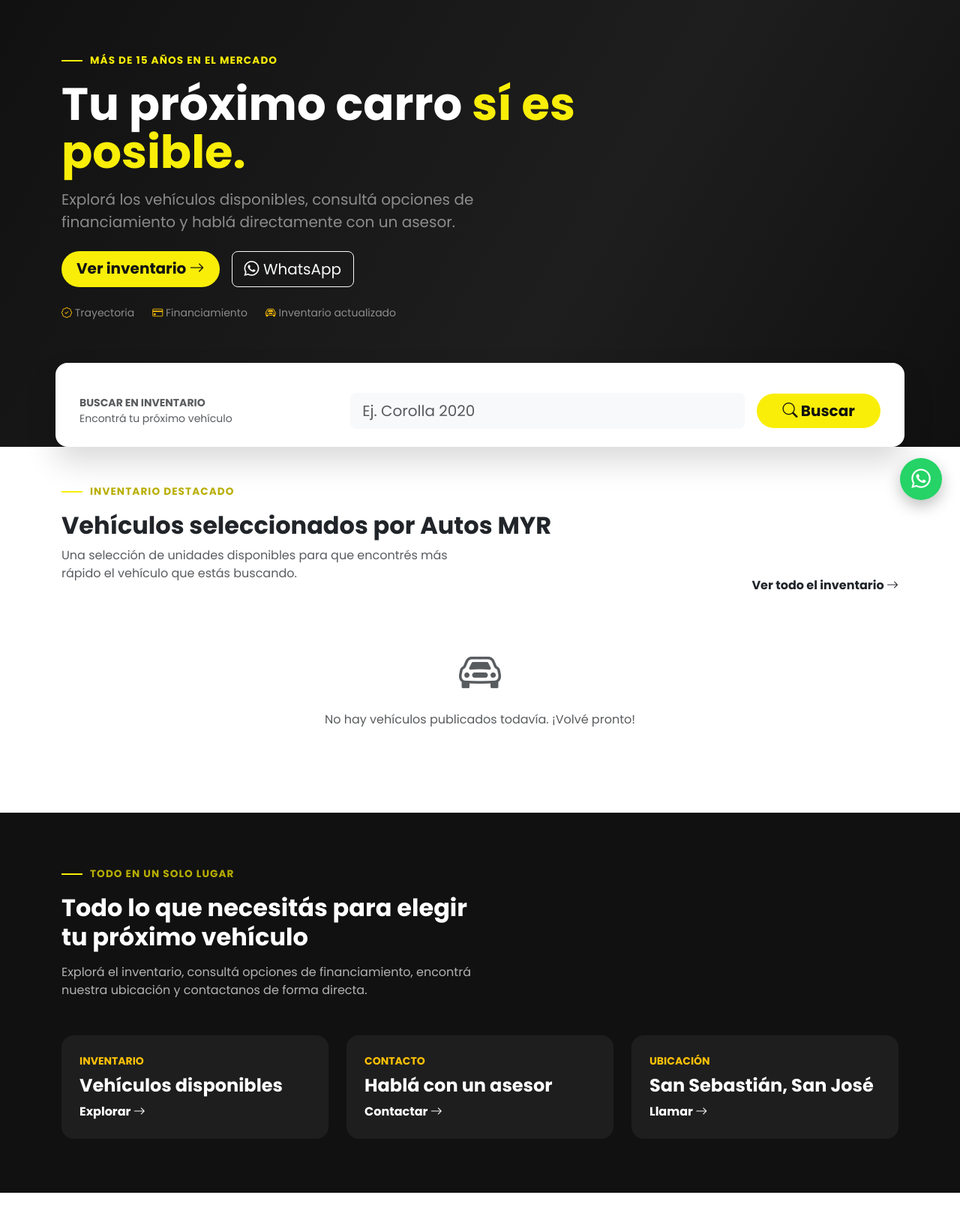
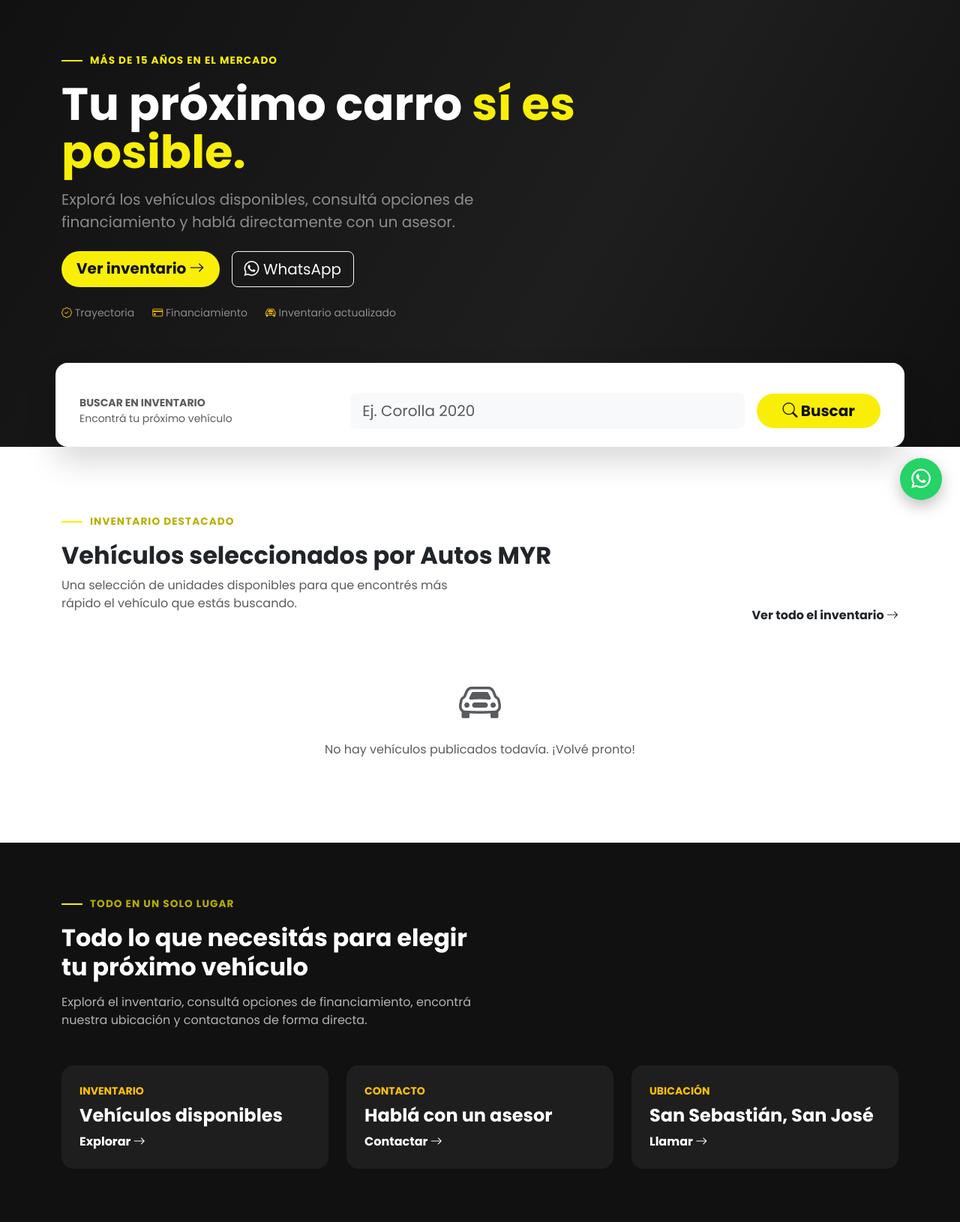
Before and after one commit to UWSVertex/project_madrugadao, a Django app: page / in a window 1280 px wide. Shown: the part 109-1739 px from the top of the page at 75% size. Run offline with Django 5.2, Linux system fonts and the light colour scheme; data that the repository does not hold is empty.

Commit message:
Add spacing between hero search card and featured inventory section
Increased top padding of the featured-inventory section on the home
page so there's clear breathing room below the floating search card
instead of the two nearly touching.

Co-authored-by: Copilot <223556219+Copilot@users.noreply.github.com>

```diff
--- a/templates/carlisting/home.html
+++ b/templates/carlisting/home.html
@@ -45,7 +45,7 @@
     </div>
 </section>
 
-<section class="container" style="padding-top:90px;padding-bottom:4rem;">
+<section class="container" style="padding-top:130px;padding-bottom:4rem;">
     <div class="d-flex justify-content-between align-items-end flex-wrap mb-4">
         <div>
             <p class="section-eyebrow">INVENTARIO DESTACADO</p>
```
